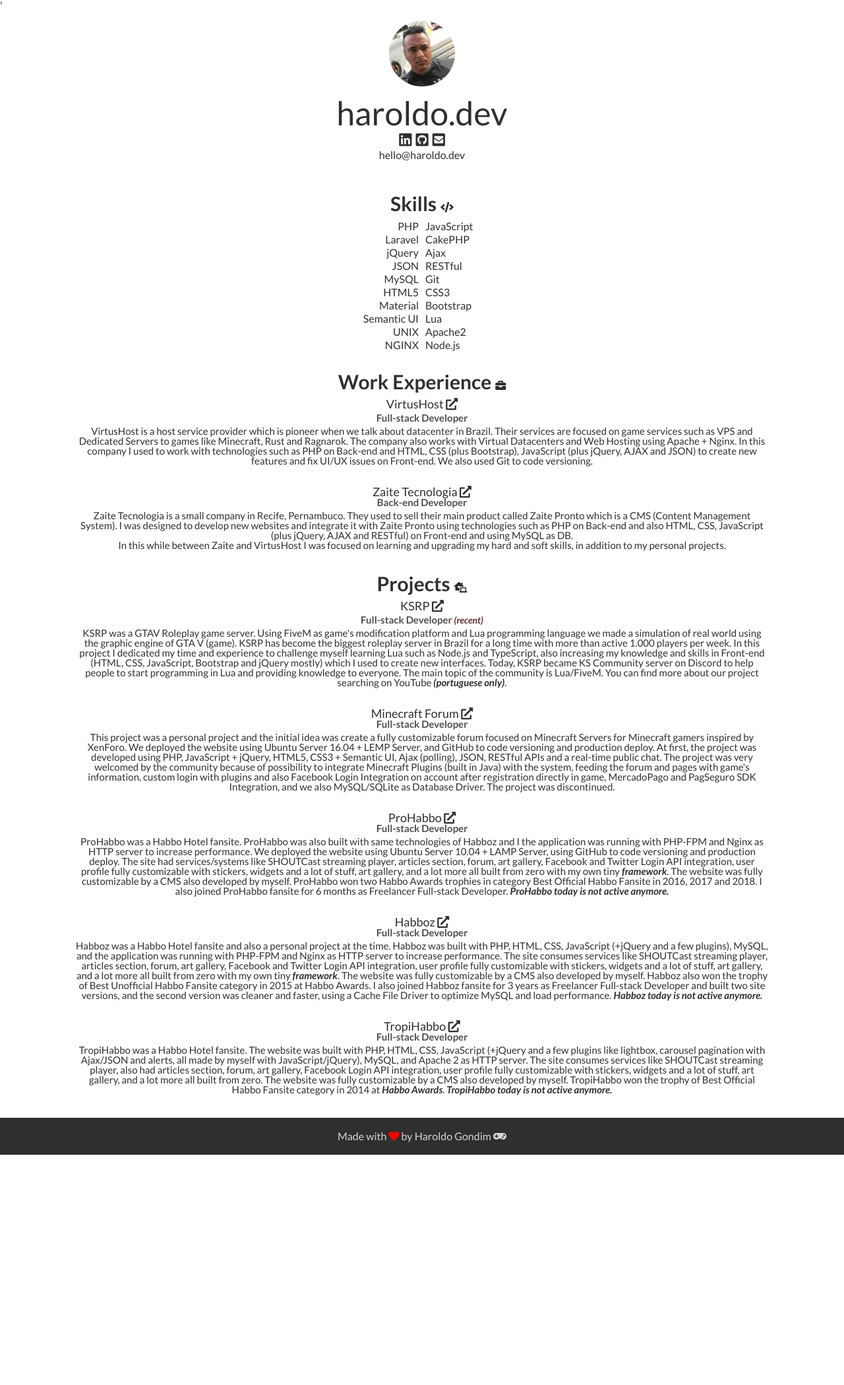
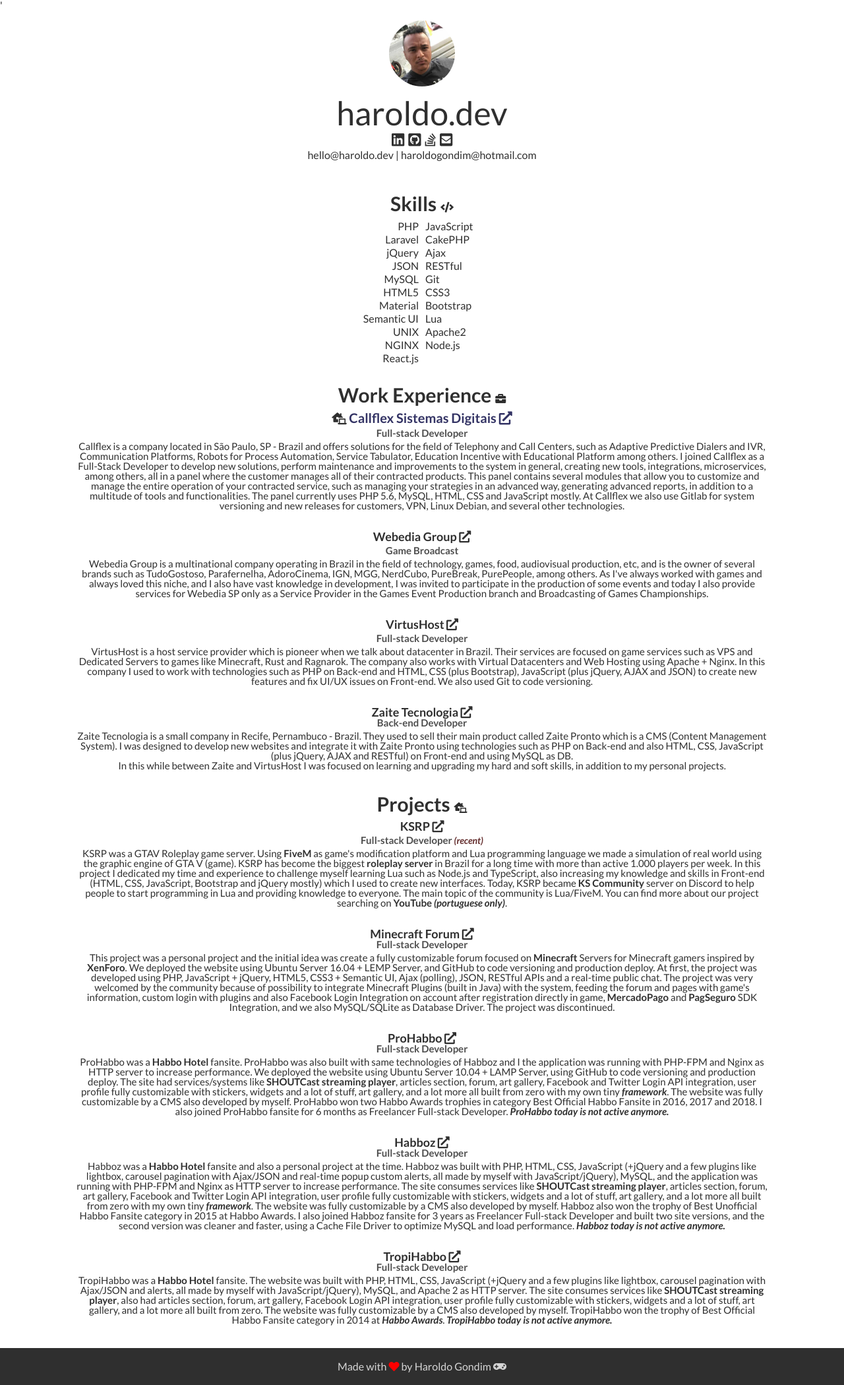
Before and after one commit to haroldogondim/haroldogondim.github.io, a PHP site: page / in a window 1280 px wide. Shown: the whole page at 66% size. Before the commit the page ends 1750 px from the top, so only its background shows below. Run offline with PHP 8.4, Linux system fonts and the light colour scheme.

Commit message:
Atualização de portfolio e outros ajustes

```diff
--- a/css/app.css
+++ b/css/app.css
@@ -24,6 +24,7 @@
 
 a, a:hover, a:visited {
   color: #2F2F2F;
+  font-weight: 600;
 }
 
 ul, ul li {
@@ -150,6 +151,11 @@
   font-weight: 500;
 }
 
+.experience .exp h2.current a {
+  color: #333364;
+  font-size: 20px !important;
+}
+
 .experience .exp .role {
   width: 100%;
   height: auto;
--- a/index.html
+++ b/index.html
@@ -7,9 +7,10 @@
     <link href="https://fonts.googleapis.com/css2?family=Noto+Serif:wght@400;700&display=swap" rel="stylesheet">
     <link href="https://cdnjs.cloudflare.com/ajax/libs/font-awesome/5.15.2/css/all.min.css" rel="stylesheet">
     <link href="https://stackpath.bootstrapcdn.com/bootstrap/4.5.2/css/bootstrap.min.css" rel="stylesheet">
+    <link href="css/app.css" rel="stylesheet">
+    <link rel="icon" href="images/favicon.png" />
 
-    <link href="css/app.css" rel="stylesheet">
-
+    <meta name="description" content="Um pouco sobre minha trajetória nesse universo gigante de desenvolvimento">
     <title>Haroldo Gondim</title>
 </head>
 
@@ -33,11 +34,12 @@
                     <div class="row col d-flex justify-content-center m-0 mt-2" data-el="icons">
                         <a href="https://www.linkedin.com/in/haroldogondim/" target="_blank"><i class="fab fa-linkedin"></i></a>
                         <a href="https://github.com/haroldogondim" target="_blank"><i class="fab fa-github-square"></i></a>
+                        <a href="https://stackoverflow.com/users/2154665/haroldo-gondim" target="_blank"><i class="fab fa-stack-overflow"></i></a>
                         <a href="mailto:hello@haroldo.dev" target="_blank"><i class="fas fa-envelope-square"></i></a>
                     </div>
 
                     <div class="col text-center mt-1">
-                        hello@haroldo.dev
+                        hello@haroldo.dev | haroldogondim@hotmail.com
                     </div>
                 </div>
             </div>
@@ -67,11 +69,28 @@
                         <li>Apache2</li>
                         <li>NGINX</li>
                         <li>Node.js</li>
+                        <li>React.js</li>
                     </ul>
                 </section>
                 <section class="row container-fluid section experience" id="experience">
                     <h2 class="title">Work Experience <i class="fas fa-briefcase"></i></h2>
                     <ul>
+                        <li class="col-12 exp text-center">
+                            <h2 class="current"><i class="fas fa-laptop-house"></i> <a href="https://www.callflex.com.br/" target="_blank">Callflex Sistemas Digitais <i class="fas fa-external-link-alt"></i></a></h2>
+                            <div class="role">Full-stack Developer</div>
+                            <div class="full">
+                                Callflex is a company located in São Paulo, SP - Brazil and offers solutions for the field of Telephony and Call Centers, such as Adaptive Predictive Dialers and IVR, Communication Platforms, Robots for Process Automation, Service Tabulator, Education Incentive with Educational Platform among others. I joined Callflex as a Full-Stack Developer to develop new solutions, perform maintenance and improvements to the system in general, creating new tools, integrations, microservices, among others, all in a panel where the customer manages all of their contracted products. This panel contains several modules that allow you to customize and manage the entire operation of your contracted service, such as managing your strategies in an advanced way, generating advanced reports, in addition to a multitude of tools and functionalities. The panel currently uses PHP 5.6, MySQL, HTML, CSS and JavaScript mostly. At Callflex we also use Gitlab for system versioning and new releases for customers, VPN, Linux Debian, and several other technologies.
+                            </div>
+                        </li>
+
+                        <li class="col-12 exp text-center">
+                            <h2><a href="https://www.webedia.com.br/" target="_blank">Webedia Group <i class="fas fa-external-link-alt"></i></a></h2>
+                            <div class="role">Game Broadcast</div>
+                            <div class="full">
+                                Webedia Group is a multinational company operating in Brazil in the field of technology, games, food, audiovisual production, etc, and is the owner of several brands such as TudoGostoso, Parafernelha, AdoroCinema, IGN, MGG, NerdCubo, PureBreak, PurePeople, among others. As I've always worked with games and always loved this niche, and I also have vast knowledge in development, I was invited to participate in the production of some events and today I also provide services for Webedia SP only as a Service Provider in the Games Event Production branch and Broadcasting of Games Championships.
+                            </div>
+                        </li>
+
                         <li class="col-12 exp text-center">
                             <h2><a href="http://virtus.host/" target="_blank">VirtusHost <i class="fas fa-external-link-alt"></i></a></h2>
                             <div class="role">Full-stack Developer</div>
@@ -83,7 +102,7 @@
                             <h2><a href="http://www.zaite.com.br/" target="_blank">Zaite Tecnologia <i class="fas fa-external-link-alt"></i></a></h2>
                             <span class="role">Back-end Developer</span>
                             <div class="full">
-                                Zaite Tecnologia is a small company in Recife, Pernambuco. They used to sell their main product called Zaite Pronto which is a CMS (Content Management System). I was designed to develop new websites and integrate it with Zaite Pronto using technologies such as PHP on Back-end and also HTML, CSS, JavaScript (plus jQuery, AJAX and RESTful) on Front-end and using MySQL as DB.
+                                Zaite Tecnologia is a small company in Recife, Pernambuco - Brazil. They used to sell their main product called Zaite Pronto which is a CMS (Content Management System). I was designed to develop new websites and integrate it with Zaite Pronto using technologies such as PHP on Back-end and also HTML, CSS, JavaScript (plus jQuery, AJAX and RESTful) on Front-end and using MySQL as DB.
                                 <p>In this while between Zaite and VirtusHost I was focused on learning and upgrading my hard and soft skills, in addition to my personal projects.</p>
                             </div>
                         </li>
@@ -117,7 +136,7 @@
                             <h2><a href="images/habboz.png" target="_blank">Habboz <i class="fas fa-external-link-alt"></i></a></h2>
                             <span class="role">Full-stack Developer</span>
                             <div class="full">
-                                Habboz was a <a href="https://www.habbo.com.br" target="_blank"><b>Habbo Hotel</b></a> fansite and also a personal project at the time. Habboz was built with PHP, HTML, CSS, JavaScript (+jQuery and a few plugins), MySQL, and the application was running with <b>PHP-FPM</b> and <b></b>Nginx</b> as HTTP server to increase performance. The site consumes services like <a href="https://www.shoutcast.com/" target="_blank"><b>SHOUTCast streaming player</b></a>, articles section, forum, art gallery, Facebook and Twitter Login API integration, user profile fully customizable with stickers, widgets and a lot of stuff, art gallery, and a lot more all built from zero with my own tiny <i>framework</i>. The website was fully customizable by a CMS also developed by myself. Habboz also won the trophy of <b>Best Unofficial Habbo Fansite</b> category in 2015 at <b>Habbo Awards</b>. I also joined Habboz fansite for <b>3 years</b> as Freelancer Full-stack Developer and built two site versions, and the second version was cleaner and faster, using a Cache File Driver to optimize MySQL and load performance. <i>Habboz today is not active anymore.</i>
+                                Habboz was a <a href="https://www.habbo.com.br" target="_blank"><b>Habbo Hotel</b></a> fansite and also a personal project at the time. Habboz was built with PHP, HTML, CSS, JavaScript (+jQuery and a few plugins like lightbox, carousel pagination with Ajax/JSON and real-time popup custom alerts, all made by myself with JavaScript/jQuery), MySQL, and the application was running with <b>PHP-FPM</b> and <b></b>Nginx</b> as HTTP server to increase performance. The site consumes services like <a href="https://www.shoutcast.com/" target="_blank"><b>SHOUTCast streaming player</b></a>, articles section, forum, art gallery, Facebook and Twitter Login API integration, user profile fully customizable with stickers, widgets and a lot of stuff, art gallery, and a lot more all built from zero with my own tiny <i>framework</i>. The website was fully customizable by a CMS also developed by myself. Habboz also won the trophy of <b>Best Unofficial Habbo Fansite</b> category in 2015 at <b>Habbo Awards</b>. I also joined Habboz fansite for <b>3 years</b> as Freelancer Full-stack Developer and built two site versions, and the second version was cleaner and faster, using a Cache File Driver to optimize MySQL and load performance. <i>Habboz today is not active anymore.</i>
                             </div>
                         </li>
                         <li class="col-12 exp text-center">
```
Also changed, not shown: images/favicon.png (added).
